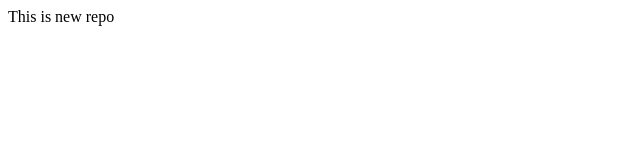
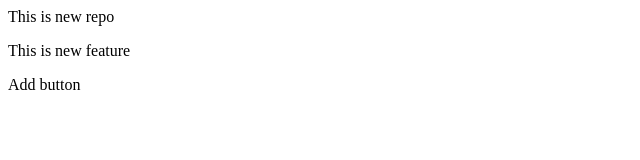
Before and after one commit to ManasAndurkar/localRepo, a plain HTML site: page index.html in a window 1280 px wide. Shown: the whole page, without its empty margins (0-640 px from the left). Drawn offline with Linux system fonts and the light colour scheme.

Commit message:
add button

```diff
--- a/index.html
+++ b/index.html
@@ -1 +1,3 @@
 <p>This is new repo</p>
+<p>This is new feature</p>
+<p>Add button</p>
```
